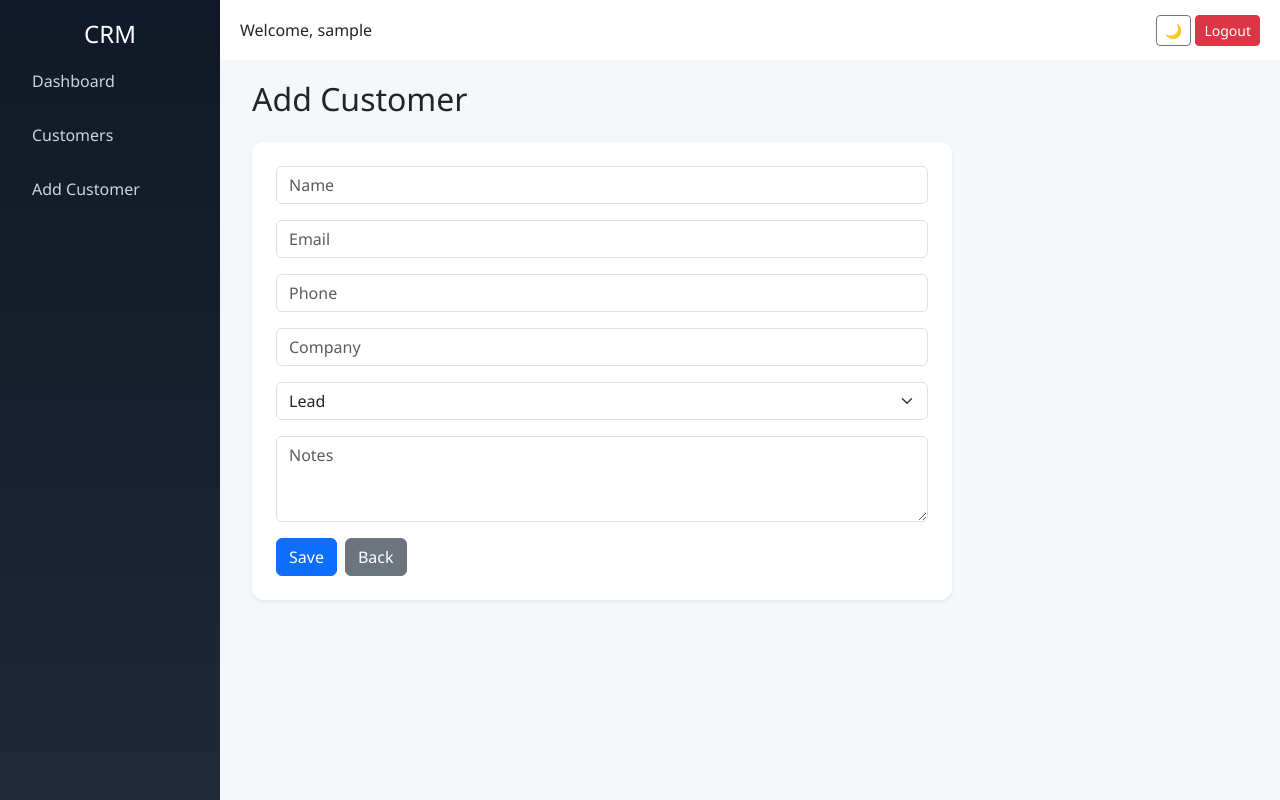
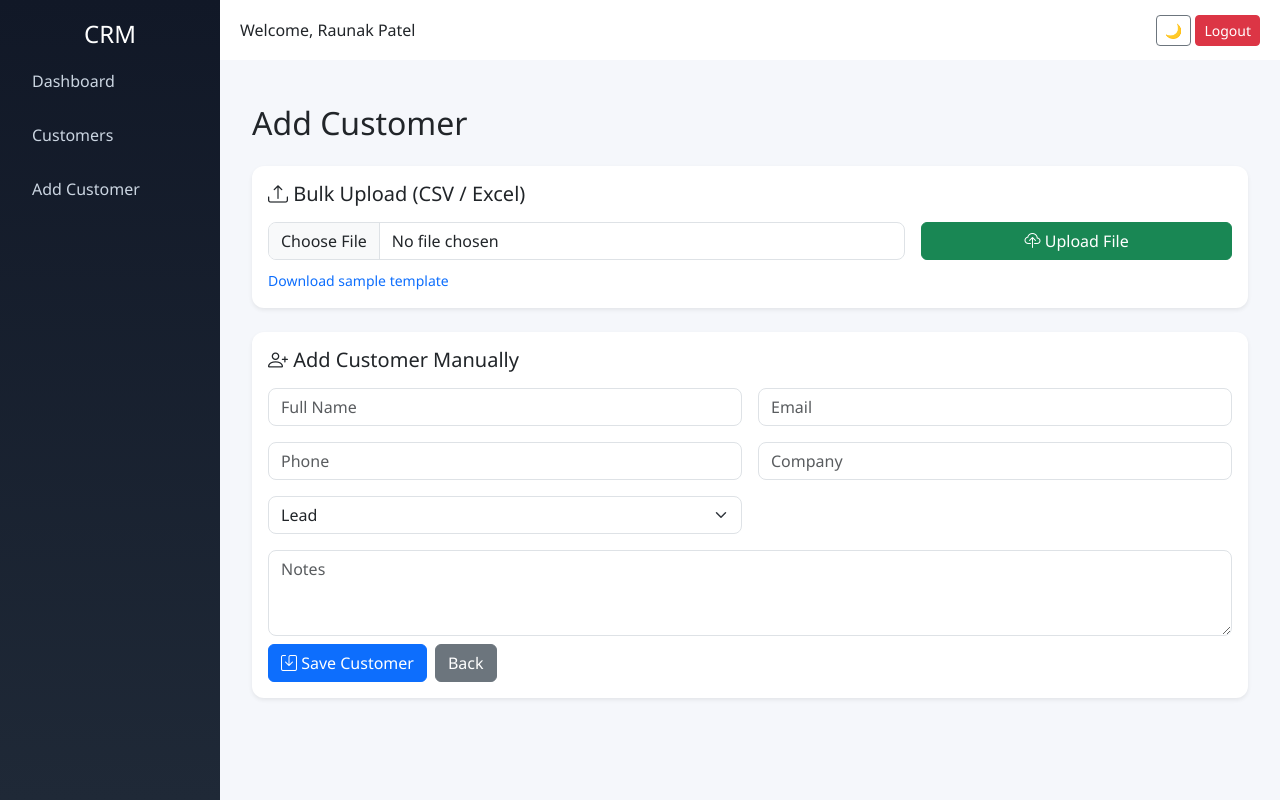
Before and after one commit to raunakp1224/crm-project, a Flask app: page /add_customer in a window 1280 px wide. Run offline with Flask 3, Linux system fonts and the light colour scheme; a user stored in the database is signed in.

Commit message:
UI fix + layout improvements + validation updates

```diff
--- a/app.py
+++ b/app.py
@@ -2,14 +2,16 @@ from flask import Flask, render_template, request, redirect, url_for, session, f
 import sqlite3
 from werkzeug.security import generate_password_hash, check_password_hash
 from functools import wraps
-import csv
+import pandas as pd
 import os
 
 app = Flask(__name__)
 app.secret_key = os.environ.get('SECRET_KEY', 'dev_key')
 
 
-# 🔐 Login Required Decorator
+# =============================
+# 🔐 LOGIN REQUIRED DECORATOR
+# =============================
 def login_required(f):
     @wraps(f)
     def wrapper(*args, **kwargs):
@@ -19,14 +21,18 @@ def login_required(f):
     return wrapper
 
 
-# 📦 DB Connection
+# =============================
+# 📦 DB CONNECTION
+# =============================
 def get_db_connection():
     conn = sqlite3.connect('database.db')
     conn.row_factory = sqlite3.Row
     return conn
 
 
-# 🛠 Create Tables
+# =============================
+# 🛠 CREATE TABLES
+# =============================
 def create_table():
     conn = get_db_connection()
 
@@ -66,12 +72,17 @@ def create_table():
 create_table()
 
 
+# =============================
+# 🏠 HOME
+# =============================
 @app.route('/')
 def home():
     return render_template('home.html')
 
 
-# 🔹 DASHBOARD
+# =============================
+# 📊 DASHBOARD
+# =============================
 @app.route('/dashboard')
 @login_required
 def dashboard():
@@ -92,10 +103,7 @@ def dashboard():
     status_labels = [row['status'] for row in status_data]
     status_counts = [row['count'] for row in status_data]
 
-    all_customers = conn.execute(
-        'SELECT id FROM customers ORDER BY id ASC'
-    ).fetchall()
-
+    all_customers = conn.execute('SELECT id FROM customers').fetchall()
     growth_labels = list(range(1, len(all_customers) + 1))
     growth_data = growth_labels
 
@@ -117,48 +125,63 @@ def dashboard():
     )
 
 
-# 🔹 CUSTOMERS
+# =============================
+# 👥 CUSTOMERS (PAGINATION FIXED)
+# =============================
 @app.route('/customers')
 @login_required
 def customers():
-    search = request.args.get('search')
-    company = request.args.get('company')
-    status = request.args.get('status')
-    sort = request.args.get('sort')
+    # 🔹 Pagination
+    page = request.args.get('page', 1, type=int)
+    per_page = 10
 
-    page = request.args.get('page', 1, type=int)
-    per_page = 5
-    offset = (page - 1) * per_page
+    # 🔹 Filters
+    search = request.args.get('search', '')
+    company = request.args.get('company', '')
+    status = request.args.get('status', '')
+    sort = request.args.get('sort', '')
 
     conn = get_db_connection()
 
     query = "SELECT * FROM customers WHERE 1=1"
     params = []
 
+    # 🔍 Search
     if search:
-        query += " AND (name LIKE ? OR email LIKE ? OR company LIKE ?)"
-        params.extend([f'%{search}%', f'%{search}%', f'%{search}%'])
+        query += " AND (name LIKE ? OR email LIKE ?)"
+        params.extend([f"%{search}%", f"%{search}%"])
 
+    # 🏢 Company
     if company:
         query += " AND company = ?"
         params.append(company)
 
+    # 📊 Status
     if status:
         query += " AND status = ?"
         params.append(status)
 
-    count_query = query.replace("SELECT *", "SELECT COUNT(*)")
-    total = conn.execute(count_query, params).fetchone()[0]
+    # 🔽 SORTING (IMPORTANT)
+    if sort == "asc":
+        query += " ORDER BY name ASC"
+    elif sort == "desc":
+        query += " ORDER BY name DESC"
+    else:
+        query += " ORDER BY id DESC"  # default
 
-    if sort == 'asc':
-        query += " ORDER BY name ASC"
-    elif sort == 'desc':
-        query += " ORDER BY name DESC"
+    # 🔢 Total count
+    total = conn.execute(
+        query.replace("SELECT *", "SELECT COUNT(*)"),
+        params
+    ).fetchone()[0]
 
+    # 🔹 Pagination
     query += " LIMIT ? OFFSET ?"
-    params.extend([per_page, offset])
+    params.extend([per_page, (page - 1) * per_page])
 
     customers = conn.execute(query, params).fetchall()
+
+    total_pages = (total + per_page - 1) // per_page
 
     companies = conn.execute(
         "SELECT DISTINCT company FROM customers"
@@ -166,18 +189,22 @@ def customers():
 
     conn.close()
 
-    total_pages = (total + per_page - 1) // per_page
-
     return render_template(
         'customers.html',
         customers=customers,
-        companies=companies,
         page=page,
-        total_pages=total_pages
+        total_pages=total_pages,
+        search=search,
+        selected_company=company,
+        selected_status=status,
+        sort=sort,
+        companies=companies
     )
 
 
-# 🔹 ADD CUSTOMER
+# =============================
+# ➕ ADD CUSTOMER
+# =============================
 @app.route('/add_customer', methods=['GET', 'POST'])
 @login_required
 def add_customer():
@@ -198,7 +225,6 @@ def add_customer():
             'INSERT INTO customers (name, email, phone, company, notes, status) VALUES (?, ?, ?, ?, ?, ?)',
             (name, email, phone, company, notes, status)
         )
-
         conn.commit()
         conn.close()
 
@@ -208,39 +234,87 @@ def add_customer():
     return render_template('add_customer.html')
 
 
-# 🔹 EDIT CUSTOMER
+# =============================
+# 📂 BULK UPLOAD
+# =============================
+@app.route('/upload_customers', methods=['POST'])
+@login_required
+def upload_customers():
+    file = request.files.get('file')
+
+    if not file:
+        flash("No file selected!", "danger")
+        return redirect(url_for('add_customer'))
+
+    try:
+        if file.filename.endswith('.csv'):
+            df = pd.read_csv(file)
+        else:
+            df = pd.read_excel(file)
+
+        conn = get_db_connection()
+
+        for _, row in df.iterrows():
+            conn.execute(
+                '''
+                INSERT INTO customers (name, email, phone, company, notes, status)
+                VALUES (?, ?, ?, ?, ?, ?)
+                ''',
+                (
+                    row.get('name'),
+                    row.get('email'),
+                    row.get('phone'),
+                    row.get('company'),
+                    row.get('notes'),
+                    row.get('status', 'Lead')
+                )
+            )
+
+        conn.commit()
+        conn.close()
+
+        flash("Customers uploaded successfully!", "success")
+
+    except Exception as e:
+        flash(f"Upload error: {str(e)}", "danger")
+
+    return redirect(url_for('customers'))
+
+
+# =============================
+# ✏️ EDIT CUSTOMER
+# =============================
 @app.route('/edit_customer/<int:id>', methods=['GET', 'POST'])
 @login_required
 def edit_customer(id):
     conn = get_db_connection()
 
     if request.method == 'POST':
-        name = request.form['name']
-        email = request.form['email']
-        phone = request.form['phone']
-        company = request.form['company']
-        notes_text = request.form['notes']
-        status = request.form['status']
-
         conn.execute('''
             UPDATE customers
             SET name=?, email=?, phone=?, company=?, notes=?, status=?
             WHERE id=?
-        ''', (name, email, phone, company, notes_text, status, id))
-
+        ''', (
+            request.form['name'],
+            request.form['email'],
+            request.form['phone'],
+            request.form['company'],
+            request.form['notes'],
+            request.form['status'],
+            id
+        ))
         conn.commit()
         conn.close()
 
-        flash("Customer updated successfully!", "info")
-        return redirect(url_for('customers'))
+        flash("Customer updated!", "success")
+        return redirect('/customers')
 
     customer = conn.execute(
-        'SELECT * FROM customers WHERE id = ?',
-        (id,)
+        'SELECT * FROM customers WHERE id=?', (id,)
     ).fetchone()
 
     notes = conn.execute(
-        'SELECT * FROM notes WHERE customer_id = ? ORDER BY created_at DESC',
+        'SELECT * FROM notes WHERE customer_id=? ORDER BY created_at DESC',
         (id,)
     ).fetchall()
 
@@ -249,107 +323,9 @@ def edit_customer(id):
     return render_template('edit_customer.html', customer=customer, notes=notes)
 
 
-# 🔹 DELETE CUSTOMER
-@app.route('/delete_customer/<int:id>')
-@login_required
-def delete_customer(id):
-    conn = get_db_connection()
-
-    customer = conn.execute(
-        'SELECT * FROM customers WHERE id = ?',
-        (id,)
-    ).fetchone()
-
-    if not customer:
-        flash("Customer not found!", "danger")
-        return redirect(url_for('customers'))
-
-    conn.execute('DELETE FROM customers WHERE id = ?', (id,))
-    conn.commit()
-    conn.close()
-
-    flash("Customer deleted successfully!", "warning")
-    return redirect(url_for('customers'))
-
-
-# 🔹 SIGNUP
-@app.route('/signup', methods=['GET', 'POST'])
-def signup():
-    error = None
-
-    if request.method == 'POST':
-        username = request.form['username']
-        password = request.form['password']
-
-        if not username or not password:
-            error = "All fields are required"
-            return render_template('signup.html', error=error)
-
-        conn = get_db_connection()
-
-        existing_user = conn.execute(
-            "SELECT * FROM users WHERE username = ?",
-            (username,)
-        ).fetchone()
-
-        if existing_user:
-            conn.close()
-            error = "Username already exists"
-            return render_template('signup.html', error=error)
-
-        hashed_password = generate_password_hash(password)
-
-        conn.execute(
-            "INSERT INTO users (username, password) VALUES (?, ?)",
-            (username, hashed_password)
-        )
-        conn.commit()
-        conn.close()
-
-        flash("Account created successfully! Please login.", "success")
-        return redirect(url_for('login'))
-
-    return render_template('signup.html')
-
-
-# 🔹 LOGIN
-@app.route('/login', methods=['GET', 'POST'])
-def login():
-    error = None
-
-    if request.method == 'POST':
-        username = request.form['username']
-        password = request.form['password']
-
-        if not username or not password:
-            error = "All fields are required"
-            return render_template('login.html', error=error)
-
-        conn = get_db_connection()
-        user = conn.execute(
-            "SELECT * FROM users WHERE username = ?",
-            (username,)
-        ).fetchone()
-        conn.close()
-
-        if user and check_password_hash(user['password'], password):
-            session['user'] = username
-            return redirect('/dashboard')
-        else:
-            error = "Invalid username or password"
-
-    return render_template('login.html', error=error)
-
-
-# 🔹 LOGOUT
-@app.route('/logout')
-@login_required
-def logout():
-    session.clear()
-    return redirect('/login')
-
-
-# 🔹 ADD NOTE
+# =============================
+# 📝 ADD NOTE
+# =============================
 @app.route('/add_note/<int:customer_id>', methods=['POST'])
 @login_required
 def add_note(customer_id):
@@ -363,11 +339,81 @@ def add_note(customer_id):
     conn.commit()
     conn.close()
 
-    flash("Note added successfully!", "success")
-    return redirect(url_for('edit_customer', id=customer_id))
+    return redirect(f'/edit_customer/{customer_id}')
 
 
-# 🔹 EXPORT CSV
+# =============================
+# ❌ DELETE CUSTOMER
+# =============================
+@app.route('/delete_customer/<int:id>')
+@login_required
+def delete_customer(id):
+    conn = get_db_connection()
+    conn.execute('DELETE FROM customers WHERE id = ?', (id,))
+    conn.commit()
+    conn.close()
+
+    flash("Customer deleted!", "warning")
+    return redirect('/customers')
+
+
+# =============================
+# 🔐 SIGNUP
+# =============================
+@app.route('/signup', methods=['GET', 'POST'])
+def signup():
+    if request.method == 'POST':
+        username = request.form['username']
+        password = generate_password_hash(request.form['password'])
+
+        conn = get_db_connection()
+        conn.execute(
+            "INSERT INTO users (username, password) VALUES (?, ?)",
+            (username, password)
+        )
+        conn.commit()
+        conn.close()
+
+        flash("Account created! Please login.", "success")
+        return redirect('/login')
+
+    return render_template('signup.html')
+
+
+# =============================
+# 🔐 LOGIN
+# =============================
+@app.route('/login', methods=['GET', 'POST'])
+def login():
+    if request.method == 'POST':
+        conn = get_db_connection()
+        user = conn.execute(
+            "SELECT * FROM users WHERE username = ?",
+            (request.form['username'],)
+        ).fetchone()
+        conn.close()
+
+        if user and check_password_hash(user['password'], request.form['password']):
+            session['user'] = user['username']
+            return redirect('/dashboard')
+        else:
+            flash("Invalid credentials", "danger")
+
+    return render_template('login.html')
+
+
+# =============================
+# 🚪 LOGOUT
+# =============================
+@app.route('/logout')
+def logout():
+    session.clear()
+    return redirect('/login')
+
+
+# =============================
+# 📥 EXPORT CSV
+# =============================
 @app.route('/export_csv')
 @login_required
 def export_csv():
@@ -376,21 +422,29 @@ def export_csv():
     conn.close()
 
     def generate():
-        header = ['Name', 'Email', 'Phone', 'Company', 'Status']
-        yield ','.join(header) + '\n'
-
+        yield "Name,Email,Phone,Company,Status\n"
         for c in customers:
-            yield ','.join([
-                c['name'],
-                c['email'],
-                c['phone'],
-                c['company'],
-                c['status']
-            ]) + '\n'
+            yield f"{c['name']},{c['email']},{c['phone']},{c['company']},{c['status']}\n"
 
     return Response(generate(), mimetype='text/csv',
                     headers={"Content-Disposition": "attachment;filename=customers.csv"})
 
+@app.route('/download_template')
+@login_required
+def download_template():
+    def generate():
+        yield "name,email,phone,company,notes,status\n"
+        yield "John Doe,john@gmail.com,1234567890,ABC Corp,Important client,Lead\n"
 
+    return Response(
+        generate(),
+        mimetype='text/csv',
+        headers={"Content-Disposition": "attachment; filename=template.csv"}
+    )
+
+
+# =============================
+# ▶️ RUN
+# =============================
 if __name__ == "__main__":
     app.run(debug=True)
--- a/templates/add_customer.html
+++ b/templates/add_customer.html
@@ -1,32 +1,66 @@
 {% extends 'base.html' %}
-
 {% block content %}
 
-<div class="container-fluid">
+<div class="container mt-4">
 
     <h2 class="mb-4">Add Customer</h2>
 
-    <div class="card shadow-sm p-4" style="max-width: 700px;">
+    <!-- 🔹 Upload Card -->
+    <div class="card shadow-sm mb-4">
+        <div class="card-body">
+            <h5 class="mb-3">
+                <i class="bi bi-upload"></i> Bulk Upload (CSV / Excel)
+            </h5>
 
-        <form method="POST">
+            <form action="/upload_customers" method="POST" enctype="multipart/form-data" class="row g-3">
 
-            <div class="mb-3">
-                <input type="text" name="name" class="form-control" placeholder="Name" required>
+                <div class="col-md-8">
+                    <input type="file" name="file" class="form-control" required>
                 </div>
 
-            <div class="mb-3">
+                <div class="col-md-4">
+                    <button class="btn btn-success w-100">
+                        <i class="bi bi-cloud-upload"></i> Upload File
+                    </button>
+                </div>
+
+            </form>
+
+            <div class="mt-2">
+                <a href="{{ url_for('download_template') }}" class="text-decoration-none small">
+                    Download sample template
+                </a>
+            </div>
+        </div>
+    </div>
+
+    <!-- 🔹 Manual Entry Card -->
+    <div class="card shadow-sm">
+        <div class="card-body">
+
+            <h5 class="mb-3">
+                <i class="bi bi-person-plus"></i> Add Customer Manually
+            </h5>
+
+            <form method="POST" class="row g-3">
+
+                <div class="col-md-6">
+                    <input type="text" name="name" class="form-control" placeholder="Full Name" required>
+                </div>
+
+                <div class="col-md-6">
                     <input type="email" name="email" class="form-control" placeholder="Email" required>
                 </div>
 
-            <div class="mb-3">
+                <div class="col-md-6">
                     <input type="text" name="phone" class="form-control" placeholder="Phone">
                 </div>
 
-            <div class="mb-3">
+                <div class="col-md-6">
                     <input type="text" name="company" class="form-control" placeholder="Company">
                 </div>
 
-            <div class="mb-3">
+                <div class="col-md-6">
                     <select name="status" class="form-select">
                         <option value="Lead">Lead</option>
                         <option value="Contacted">Contacted</option>
@@ -34,18 +68,25 @@
                     </select>
                 </div>
 
-            <div class="mb-3">
-                <textarea name="notes" class="form-control" placeholder="Notes" rows="3"></textarea>
+                <div class="col-md-12">
+                    <textarea name="notes" class="form-control" rows="3" placeholder="Notes"></textarea>
                 </div>
 
-            <div class="d-flex gap-2">
-                <button class="btn btn-primary">Save</button>
-                <a href="/customers" class="btn btn-secondary">Back</a>
+                <!-- Buttons -->
+                <div class="col-md-12 d-flex gap-2 mt-2">
+                    <button class="btn btn-primary">
+                        <i class="bi bi-save"></i> Save Customer
+                    </button>
+
+                    <a href="/customers" class="btn btn-secondary">
+                        Back
+                    </a>
                 </div>
 
             </form>
 
         </div>
+    </div>
 
 </div>
 
--- a/templates/base.html
+++ b/templates/base.html
@@ -257,6 +257,14 @@
             filter: invert(1);
         }
 
+        .card {
+            border-radius: 12px;
+        }
+
+        .form-control, .form-select {
+            border-radius: 8px;
+        }
+
     </style>
 </head>
 
```
Also changed, not shown: templates/customers.html (+26 -17 lines), database.db. Lines whose indentation alone changed are shown as unchanged.
